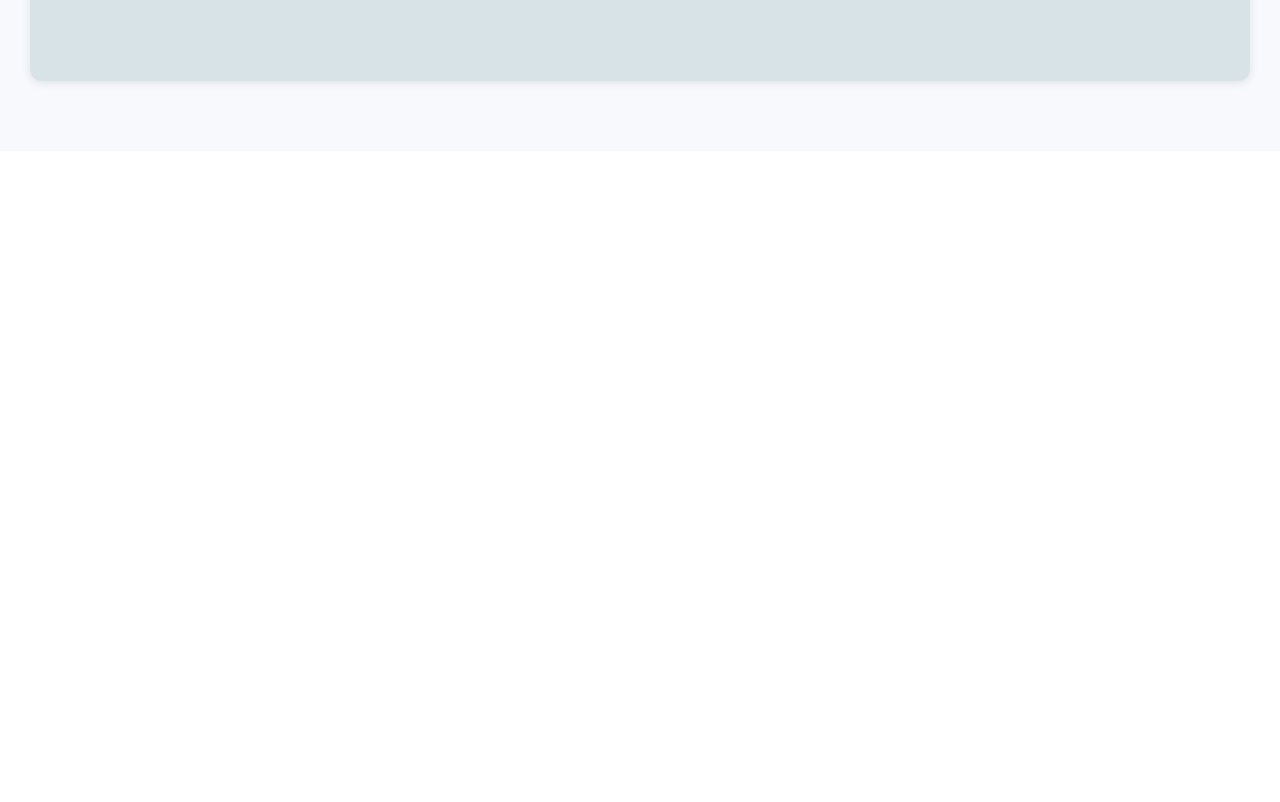
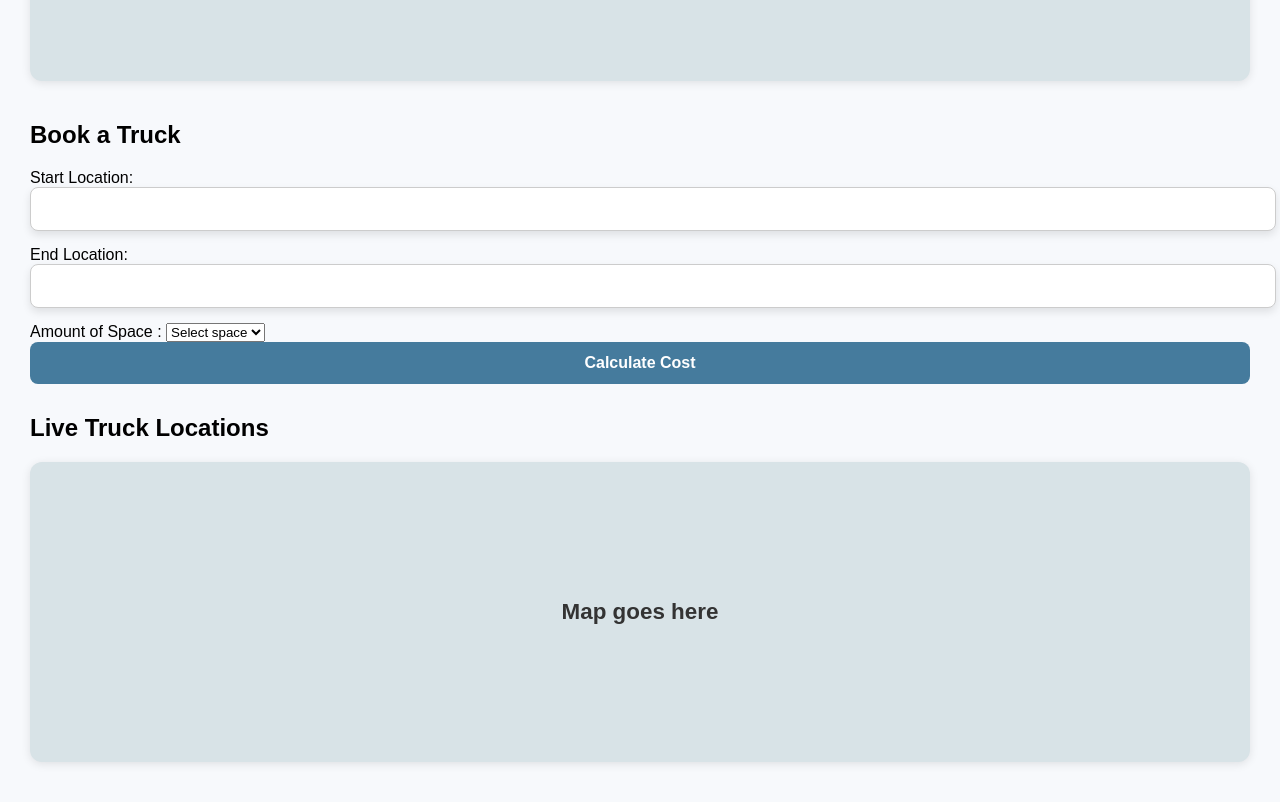
Before and after one commit to Aditey1908/SIH-2024, a React (Create React App) app in the folder frontend/: page /analytics-dashboard in a window 1280 px wide. Shown: the part 1680-2482 px from the top of the page. Before the commit the page ends 1831 px from the top, so only its background shows below. Built offline with nearby package versions, Linux system fonts and the light colour scheme.

Commit message:
MadeBookingOfATruck

```diff
--- a/frontend/src/components/AnalyticsDashboard.js
+++ b/frontend/src/components/AnalyticsDashboard.js
@@ -1,15 +1,38 @@
-import React from 'react';
+import React, { useRef, useState } from 'react';
 import './AnalyticsDashboard.css';
 import SignOutButton from './SignOutButton';
 
 function Dashboard() {
+    const [startLocation, setStartLocation] = useState('');
+    const [endLocation, setEndLocation] = useState('');
+    const [space, setSpace] = useState('');
+    const [cost, setCost] = useState(0);
+
+    const bookingFormRef = useRef(null); // Create a ref for the booking section
+
+    const handleBookingSubmit = (e) => {
+        e.preventDefault();
+        const calculatedCost = calculateCost(space);
+        setCost(calculatedCost);
+        // Submit booking information to the backend if required
+    };
+
+    const calculateCost = (selectedSpace) => {
+        const costPerUnitSpace = 50; // Example cost per unit of space
+        return selectedSpace * costPerUnitSpace;
+    };
+
+    const scrollToBookingForm = () => {
+        bookingFormRef.current?.scrollIntoView({ behavior: 'smooth' }); // Scroll to the booking form
+    };
+
     return (
         <div className="dashboard-container">
             {/* Horizontal navigation bar */}
             <nav className="navbar">
                 <div className="logo">Dashly X</div>
                 <ul className="menu">
-                    <li>Book a truck</li>
+                    <li onClick={scrollToBookingForm}>Book a Truck</li> {/* Scroll to booking form on click */}
                     <li>Truck Details</li>
                     <li>Live Tracking</li>
                     <li>Latest Updates</li>
@@ -72,6 +95,61 @@ function Dashboard() {
                         <p>Map goes here</p>
                     </div>
                 </section>
+
+                {/* Booking Form */}
+                <section ref={bookingFormRef} className="booking-form"> {/* Attach ref to this section */}
+                    <h2>Book a Truck</h2>
+                    <form onSubmit={handleBookingSubmit}>
+                        <div>
+                            <label>Start Location:</label>
+                            <input
+                                type="text"
+                                value={startLocation}
+                                onChange={(e) => setStartLocation(e.target.value)}
+                                required
+                            />
+                        </div>
+                        <div>
+                            <label>End Location:</label>
+                            <input
+                                type="text"
+                                value={endLocation}
+                                onChange={(e) => setEndLocation(e.target.value)}
+                                required
+                            />
+                        </div>
+                        <div>
+                            <label>Amount of Space : </label>
+                            <select
+                                value={space}
+                                onChange={(e) => setSpace(e.target.value)}
+                                required
+                            >
+                                <option value="">Select space</option>
+                                <option value="5">5m³</option>
+                                <option value="10">10m³</option>
+                                <option value="15">15m³</option>
+                                <option value="20">20m³</option>
+                                <option value="25">25m³</option>
+                                <option value="30">30m³</option>
+                                {/* Add more options as needed */}
+                            </select>
+                        </div>
+                        <button type="submit">Calculate Cost</button>
+                    </form>
+                    {cost > 0 && (
+                        <div className="calculated-cost">
+                            <h3>Estimated Cost: ${cost}</h3>
+                        </div>
+                    )}
+                </section>
+                 {/* Placeholder for the map */}
+        <section className="map-section">
+          <h2>Live Truck Locations</h2>
+          <div className="map-placeholder">
+            <p>Map goes here</p>
+          </div>
+        </section>
             </main>
         </div>
     );
```
